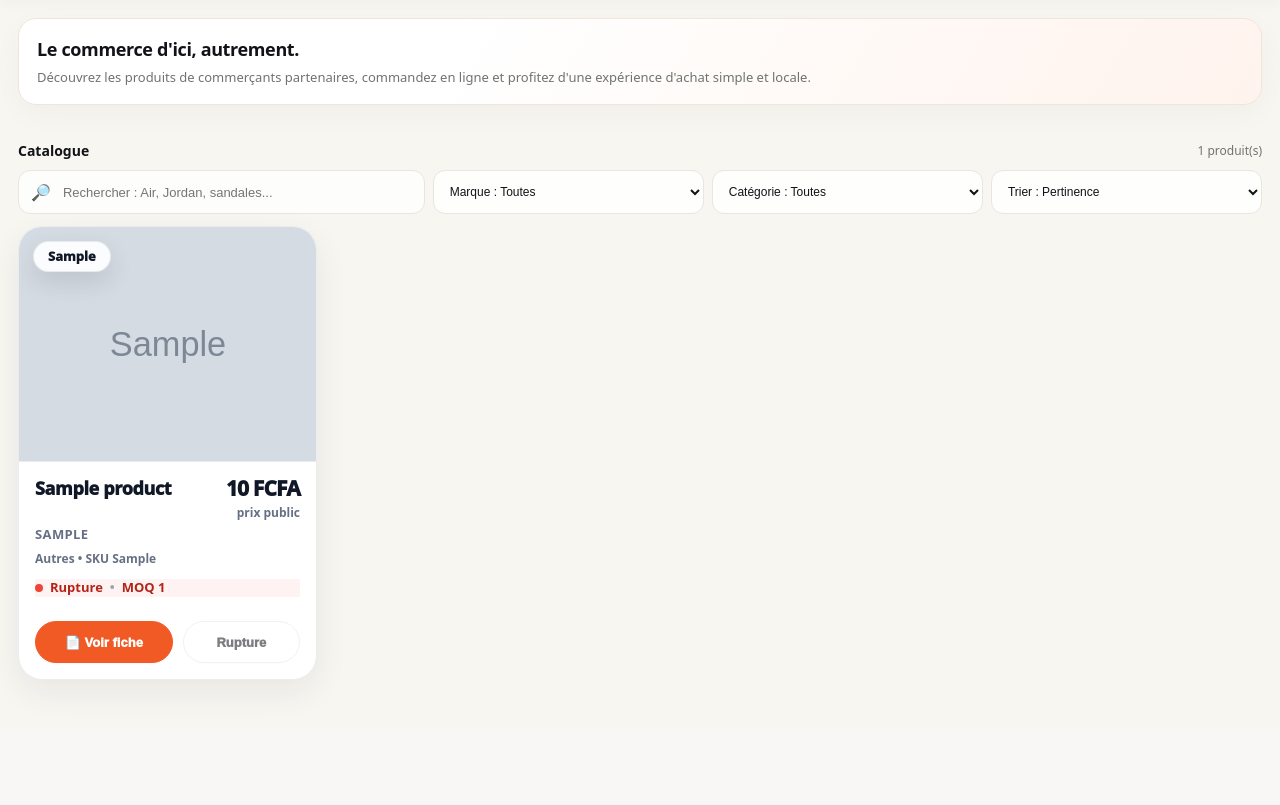
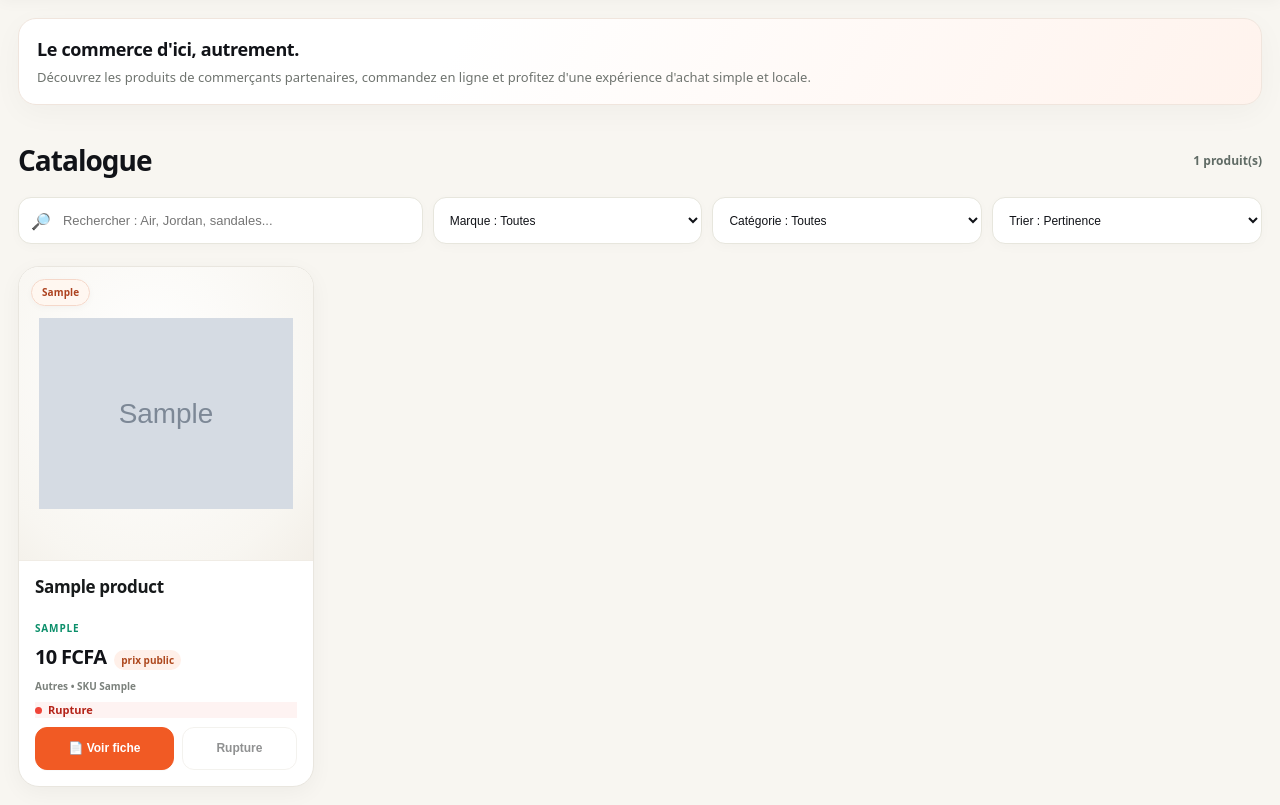
Before and after one commit to cedricDev97/Tchokos_sarl, a Django app: page /boutique/ in a window 1280 px wide. Shown: the part 73-878 px from the top of the page. Before the commit the page ends 765 px from the top, so only its background shows below. Run offline with Django 5.2, Linux system fonts and the light colour scheme; tables that the repository leaves empty hold one stand-in row (values such as "Sample post"); grey boxes marked "Sample" are stand-in pictures; some libraries are stand-ins or nearby versions.

Commit message:
Add eKAKO premium catalog, product colors and cart images

```diff
--- a/catalog/admin.py
+++ b/catalog/admin.py
@@ -20,12 +20,14 @@
         "name",
         "brand",
         "category",
+        "style_group",  # EKAKO_COULEURS_V1
+        "color_name",
         "variant_type",
         "retail_price",
         "reseller_price",
         "is_active",
     )
-    search_fields = ("sku", "name", "brand", "category")
+    search_fields = ("sku", "name", "brand", "category", "style_group", "color_name")
     list_filter = ("brand", "category", "variant_type", "is_active")
     inlines = [VariantInline, ProductGalleryInline]
 
--- a/catalog/models.py
+++ b/catalog/models.py
@@ -20,6 +20,10 @@
     retail_price = models.PositiveIntegerField(default=0)
     reseller_price = models.PositiveIntegerField(default=0)
     reseller_moq = models.PositiveIntegerField(default=1)
+
+    # EKAKO_COULEURS_V1 : un SKU par couleur, stock par taille conservé
+    style_group = models.CharField(max_length=70, blank=True, db_index=True)
+    color_name = models.CharField(max_length=50, blank=True)
 
     image = models.ImageField(upload_to="products/", blank=True, null=True)
 
--- a/catalog/views.py
+++ b/catalog/views.py
@@ -19,6 +19,9 @@
         "brand": p.brand,
         "category": p.category,
         "tag": p.tag,
+        # EKAKO_COULEURS_V1
+        "style_group": p.style_group,
+        "color_name": p.color_name,
         "description": p.description,
         "retail_price": int(p.retail_price or 0),
         "reseller_price": int(p.reseller_price or 0),
@@ -195,6 +198,18 @@
     except ValueError as exc:
         return JsonResponse({"ok": False, "error": str(exc)}, status=400)
 
+    # EKAKO_COULEURS_V1 — les 2 champs doivent être renseignés ensemble.
+    style_group = (data.get("style_group") or "").strip().upper()
+    color_name = (data.get("color_name") or "").strip()
+    if bool(style_group) != bool(color_name):
+        return JsonResponse({"ok": False, "error": "Renseigne le groupe et la couleur, ou laisse les deux vides."}, status=400)
+    if len(style_group) > 70 or len(color_name) > 50:
+        return JsonResponse({"ok": False, "error": "Groupe ou couleur trop long."}, status=400)
+    if style_group and Product.objects.filter(
+        style_group__iexact=style_group, color_name__iexact=color_name
+    ).exclude(sku__iexact=old_sku).exists():
+        return JsonResponse({"ok": False, "error": "Cette couleur existe déjà pour ce groupe."}, status=400)
+
     with transaction.atomic():
         if old_sku:
             product = (
@@ -223,6 +238,8 @@
         product.category = (data.get("category") or "").strip()
         product.tag = (data.get("tag") or "").strip()
         product.description = (data.get("description") or "").strip()
+        product.style_group = style_group  # EKAKO_COULEURS_V1
+        product.color_name = color_name
         product.retail_price = retail_price
         product.reseller_price = reseller_price
         product.reseller_moq = reseller_moq
--- /dev/null
+++ b/static/assets/ekako-catalog-premium.css
@@ -0,0 +1,349 @@
+/* eKAKO — Catalogue Premium V2
+   Design only. No changes to cart, prices, variants, order processing or API.
+   Loaded last, after the previous shop styles. Scoped to #pageShop. */
+
+#pageShop > .grid {
+  grid-template-columns: minmax(0, 1fr) !important;
+}
+#pageShop > .grid > section {
+  min-width: 0 !important;
+}
+
+/* Search, filters and sorting */
+#pageShop > .grid > section > .section-title {
+  margin-bottom: 18px;
+  align-items: center;
+}
+#pageShop > .grid > section > .section-title h3 {
+  font-size: clamp(21px, 2.3vw, 28px) !important;
+  letter-spacing: -.035em;
+  font-weight: 850;
+  color: #111318;
+}
+#pageShop #resultCount {
+  color: #606b65;
+  font-size: 12px;
+  font-weight: 750;
+  white-space: nowrap;
+}
+#pageShop > .grid > section > .hero-row {
+  gap: 10px !important;
+  align-items: stretch !important;
+  margin-bottom: 22px !important;
+}
+#pageShop > .grid > section > .hero-row .input,
+#pageShop > .grid > section > .hero-row .select {
+  border: 1px solid #e7e6dd !important;
+  background: #fff !important;
+  border-radius: 13px !important;
+  color: #111318 !important;
+  min-height: 47px;
+  box-shadow: 0 3px 12px rgba(17,19,24,.025);
+}
+#pageShop > .grid > section > .hero-row .input:focus-within,
+#pageShop > .grid > section > .hero-row .select:focus-visible {
+  outline: 2px solid rgba(241,90,36,.24);
+  outline-offset: 1px;
+  border-color: #F15A24 !important;
+}
+
+/* Product grid */
+#pageShop #productGrid {
+  display: grid !important;
+  align-items: stretch !important;
+  gap: 20px !important;
+}
+#pageShop #productGrid > .catalogCard {
+  display: flex !important;
+  flex-direction: column !important;
+  align-self: stretch !important;
+  height: auto !important;
+  min-width: 0 !important;
+  min-height: 0 !important;
+  background: #fff !important;
+  border: 1px solid #e9e6df !important;
+  border-radius: 21px !important;
+  overflow: hidden !important;
+  box-shadow: 0 6px 22px rgba(17,19,24,.045) !important;
+  transform: translateY(0);
+  transition: transform .22s ease, box-shadow .22s ease, border-color .22s ease;
+}
+@media (hover: hover) and (pointer: fine) {
+  #pageShop #productGrid > .catalogCard:hover {
+    transform: translateY(-4px);
+    border-color: #e5d9c9 !important;
+    box-shadow: 0 18px 40px rgba(17,19,24,.095) !important;
+  }
+}
+#pageShop #productGrid > .catalogCard:focus-within {
+  border-color: #e7a789 !important;
+}
+
+/* Product image: do not crop merchandise */
+#pageShop #productGrid .catalogImageBox {
+  position: relative !important;
+  width: 100%;
+  height: auto !important;
+  aspect-ratio: 1 / 1;
+  min-height: 0 !important;
+  max-height: none !important;
+  flex: 0 0 auto !important;
+  overflow: hidden !important;
+  background: radial-gradient(ellipse at 45% 35%, #ffffff 0%, #f8f6f1 76%, #f3efe8 100%) !important;
+  border-bottom: 1px solid #f0ece5 !important;
+}
+#pageShop #productGrid .catalogProductImage {
+  position: absolute !important;
+  inset: 0 !important;
+  display: block !important;
+  width: 100% !important;
+  height: 100% !important;
+  box-sizing: border-box !important;
+  padding: clamp(12px, 2vw, 20px) !important;
+  object-fit: contain !important;
+  object-position: center !important;
+  background: transparent !important;
+  border-radius: 0 !important;
+  transform: scale(1);
+  transition: transform .3s ease;
+}
+@media (hover: hover) and (pointer: fine) {
+  #pageShop #productGrid .catalogCard:hover .catalogProductImage {
+    transform: scale(1.045);
+  }
+}
+#pageShop #productGrid .catalogImageFallback {
+  display: grid !important;
+  place-items: center;
+  width: 100%;
+  height: 100%;
+  color: #b9b1a3;
+  font-weight: 850;
+  font-size: 58px;
+  background: transparent !important;
+}
+#pageShop #productGrid .catalogTag {
+  position: absolute !important;
+  top: 12px !important;
+  left: 12px !important;
+  right: auto !important;
+  z-index: 2 !important;
+  max-width: calc(100% - 24px) !important;
+  padding: 7px 10px !important;
+  border-radius: 999px !important;
+  border: 1px solid #f5d8ca !important;
+  background: rgba(255,247,241,.95) !important;
+  color: #ad421f !important;
+  font-size: 10px !important;
+  font-weight: 850 !important;
+  line-height: 1.1 !important;
+  letter-spacing: .01em;
+  box-shadow: 0 2px 7px rgba(17,19,24,.03) !important;
+  overflow: hidden !important;
+  text-overflow: ellipsis !important;
+  white-space: nowrap !important;
+}
+
+/* Card information */
+#pageShop #productGrid .catalogBody {
+  display: flex !important;
+  flex: 1 1 auto !important;
+  flex-direction: column !important;
+  gap: 9px !important;
+  min-width: 0 !important;
+  min-height: 0 !important;
+  padding: 16px !important;
+}
+#pageShop #productGrid .catalogMainRow {
+  display: flex !important;
+  flex-direction: column !important;
+  align-items: stretch !important;
+  gap: 10px !important;
+  min-height: 0 !important;
+}
+#pageShop #productGrid .catalogInfo {
+  min-width: 0 !important;
+}
+#pageShop #productGrid .catalogInfo h4 {
+  display: -webkit-box !important;
+  -webkit-line-clamp: 2;
+  -webkit-box-orient: vertical;
+  height: auto !important;
+  min-height: 39px !important;
+  max-height: none !important;
+  margin: 0 !important;
+  overflow: hidden !important;
+  color: #171a1b !important;
+  font-size: 17px !important;
+  line-height: 1.18 !important;
+  font-weight: 825 !important;
+  letter-spacing: -.025em;
+  overflow-wrap: anywhere;
+}
+#pageShop #productGrid .catalogBrand {
+  display: block !important;
+  height: auto !important;
+  min-height: 0 !important;
+  max-height: none !important;
+  margin-top: 5px !important;
+  color: #0b8f6a !important;
+  font-size: 10px !important;
+  letter-spacing: .085em !important;
+  font-weight: 800 !important;
+  text-transform: uppercase !important;
+  overflow: hidden;
+  text-overflow: ellipsis;
+  white-space: nowrap;
+}
+#pageShop #productGrid .catalogPriceBlock {
+  display: flex !important;
+  flex-direction: row !important;
+  align-items: baseline !important;
+  flex-wrap: wrap !important;
+  gap: 4px 8px !important;
+  min-width: 0 !important;
+  text-align: left !important;
+}
+#pageShop #productGrid .catalogPriceBlock .now {
+  color: #111318 !important;
+  font-size: 20px !important;
+  line-height: 1.2 !important;
+  font-weight: 900 !important;
+  letter-spacing: -.035em !important;
+  white-space: normal !important;
+  overflow-wrap: anywhere;
+}
+#pageShop #productGrid .catalogPriceBlock .hint {
+  margin: 0 !important;
+  padding: 3px 7px !important;
+  border-radius: 30px;
+  background: #fff0e9;
+  color: #ae481e !important;
+  font-size: 10px !important;
+  font-weight: 750 !important;
+  white-space: nowrap;
+}
+#pageShop #productGrid .catalogMetaText {
+  height: auto !important;
+  min-height: 0 !important;
+  max-height: none !important;
+  overflow: hidden !important;
+  white-space: nowrap !important;
+  text-overflow: ellipsis !important;
+  color: #7b817c !important;
+  font-size: 10px !important;
+  font-weight: 600 !important;
+  line-height: 1.4 !important;
+}
+#pageShop #productGrid .catalogStockLine {
+  display: flex !important;
+  flex-wrap: wrap !important;
+  gap: 4px 6px !important;
+  min-height: 0 !important;
+  max-height: none !important;
+  overflow: visible !important;
+  white-space: normal !important;
+  font-size: 11px !important;
+  font-weight: 750 !important;
+  line-height: 1.45 !important;
+}
+#pageShop #productGrid .catalogStockLine .stockDot {
+  width: 7px !important;
+  height: 7px !important;
+}
+#pageShop #productGrid .catalogSeparator {
+  color: #b3b7b0 !important;
+}
+
+/* Purchase actions: product detail is primary, quick add is secondary. */
+#pageShop #productGrid .catalogActions {
+  display: grid !important;
+  grid-template-columns: minmax(0, 1fr) minmax(0, .83fr) !important;
+  gap: 8px !important;
+  flex-direction: unset !important;
+  flex-wrap: nowrap !important;
+  align-items: stretch !important;
+  min-height: 0 !important;
+  margin-top: auto !important;
+  padding-top: 7px;
+}
+#pageShop #productGrid .catalogActions .btn {
+  display: inline-flex !important;
+  align-items: center !important;
+  justify-content: center !important;
+  min-height: 43px !important;
+  min-width: 0 !important;
+  width: 100% !important;
+  padding: 9px 8px !important;
+  border-radius: 12px !important;
+  font-size: 12px !important;
+  font-weight: 790 !important;
+  line-height: 1.2 !important;
+  flex: none !important;
+  white-space: normal !important;
+  text-align: center;
+}
+#pageShop #productGrid .catalogActions .btn[data-detail] {
+  background: #f15a24 !important;
+  border: 1px solid #f15a24 !important;
+  color: #fff !important;
+  box-shadow: 0 5px 14px rgba(241,90,36,.12);
+}
+#pageShop #productGrid .catalogActions .btn[data-detail]:hover {
+  background: #df4e1b !important;
+  border-color: #df4e1b !important;
+}
+#pageShop #productGrid .catalogActions .btn[data-quick] {
+  background: #fff !important;
+  border: 1px solid #e7e3db !important;
+  color: #171a1b !important;
+  box-shadow: none !important;
+}
+#pageShop #productGrid .catalogActions .btn[data-quick]:hover:not(:disabled) {
+  border-color: #f15a24 !important;
+  color: #b9431f !important;
+  background: #fff7f3 !important;
+}
+#pageShop #productGrid .catalogActions .btn:disabled {
+  cursor: not-allowed;
+  opacity: .48 !important;
+}
+#pageShop #productGrid .catalogActions .btn:focus-visible {
+  outline: 3px solid rgba(241,90,36,.30);
+  outline-offset: 2px;
+}
+
+/* Grid breakpoints, matching available space rather than imposing fixed card heights. */
+@media (min-width: 1200px) {
+  #pageShop #productGrid { grid-template-columns: repeat(4, minmax(0, 1fr)) !important; }
+}
+@media (min-width: 760px) and (max-width: 1199px) {
+  #pageShop #productGrid { grid-template-columns: repeat(3, minmax(0, 1fr)) !important; gap: 14px !important; }
+  #pageShop #productGrid .catalogBody { padding: 13px !important; }
+  #pageShop #productGrid .catalogActions { grid-template-columns: 1fr !important; }
+}
+@media (min-width: 481px) and (max-width: 759px) {
+  #pageShop #productGrid { grid-template-columns: repeat(2, minmax(0, 1fr)) !important; gap: 13px !important; }
+  #pageShop #productGrid .catalogBody { padding: 12px !important; }
+  #pageShop #productGrid .catalogInfo h4 { font-size: 15px !important; min-height: 36px !important; }
+  #pageShop #productGrid .catalogPriceBlock .now { font-size: 17px !important; }
+  #pageShop #productGrid .catalogActions { grid-template-columns: 1fr !important; }
+}
+@media (max-width: 480px) {
+  #pageShop #productGrid { grid-template-columns: minmax(0, 1fr) !important; gap: 16px !important; }
+  #pageShop #productGrid .catalogImageBox { aspect-ratio: 1.22 / 1; }
+  #pageShop #productGrid .catalogBody { padding: 15px !important; }
+  #pageShop #productGrid .catalogMainRow { gap: 8px !important; }
+  #pageShop #productGrid .catalogInfo h4 { min-height: 0 !important; }
+  #pageShop #productGrid .catalogActions { grid-template-columns: minmax(0, 1fr) minmax(0, .85fr) !important; }
+  #pageShop #productGrid .catalogActions .btn { min-height: 46px !important; }
+}
+@media (max-width: 330px) {
+  #pageShop #productGrid .catalogActions { grid-template-columns: 1fr !important; }
+}
+@media (prefers-reduced-motion: reduce) {
+  #pageShop #productGrid > .catalogCard,
+  #pageShop #productGrid .catalogProductImage { transition: none !important; }
+  #pageShop #productGrid > .catalogCard:hover,
+  #pageShop #productGrid .catalogCard:hover .catalogProductImage { transform: none !important; }
+}
--- a/templates/storefront/index.html
+++ b/templates/storefront/index.html
@@ -11,6 +11,8 @@
   <link rel="stylesheet" href="{% static 'assets/ekako-theme.css' %}">
   <link rel="stylesheet" href="{% static 'assets/ekako-mobile-menu.css' %}">
   <link rel="stylesheet" href="{% static 'assets/ekako-product-premium.css' %}">
+  <link rel="stylesheet" href="{% static 'assets/ekako-cart-product-images.css' %}">
+  <link rel="stylesheet" href="{% static 'assets/ekako-catalog-premium.css' %}">
 
 
 </head>
@@ -906,6 +908,17 @@
           <label>Tag</label>
           <input class="text" id="peTag" placeholder="Nouveau, Promo, Best seller">
         </div>
+        <!-- EKAKO_COULEURS_V1 : chaque couleur possède son SKU et son stock -->
+        <div>
+          <label>Groupe de modèle (même code pour toutes les couleurs)</label>
+          <input class="text" id="peStyleGroup" maxlength="70" placeholder="Ex. PULL-RALF">
+          <div class="hintline">Laisse vide si ce produit n'a pas d'autres couleurs.</div>
+        </div>
+        <div>
+          <label>Couleur de cette référence</label>
+          <input class="text" id="peColorName" maxlength="50" placeholder="Ex. Noir">
+          <div class="hintline">Les tailles et le stock restent propres à cette couleur.</div>
+        </div>
         <div>
           <label>Type de variante</label>
 
```
Also changed, not shown: static/assets/ekako-cart-product-images.css (added, +67 -0 lines), static/assets/ekako-product-premium.css (+44 -0 lines), catalog/migrations/0006_product_color_name_product_style_group.py (added), static/assets/app.js.
